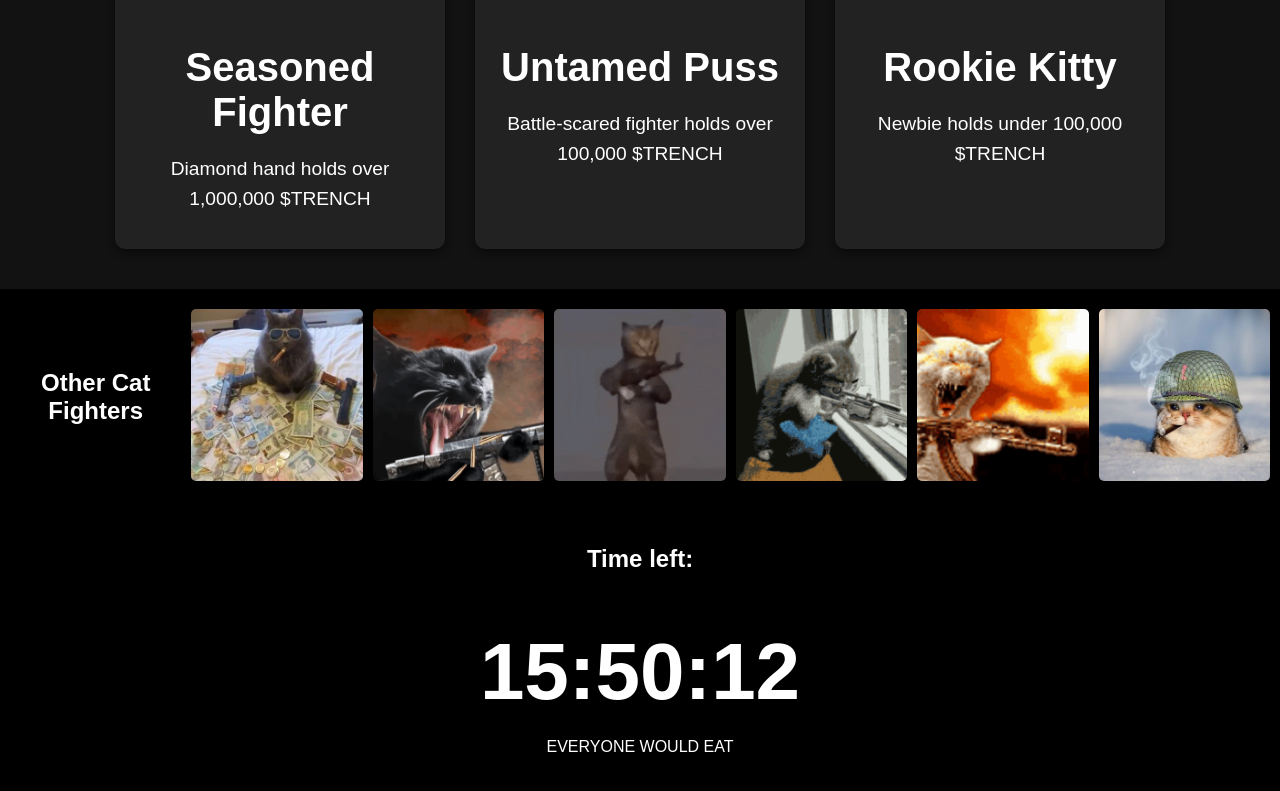
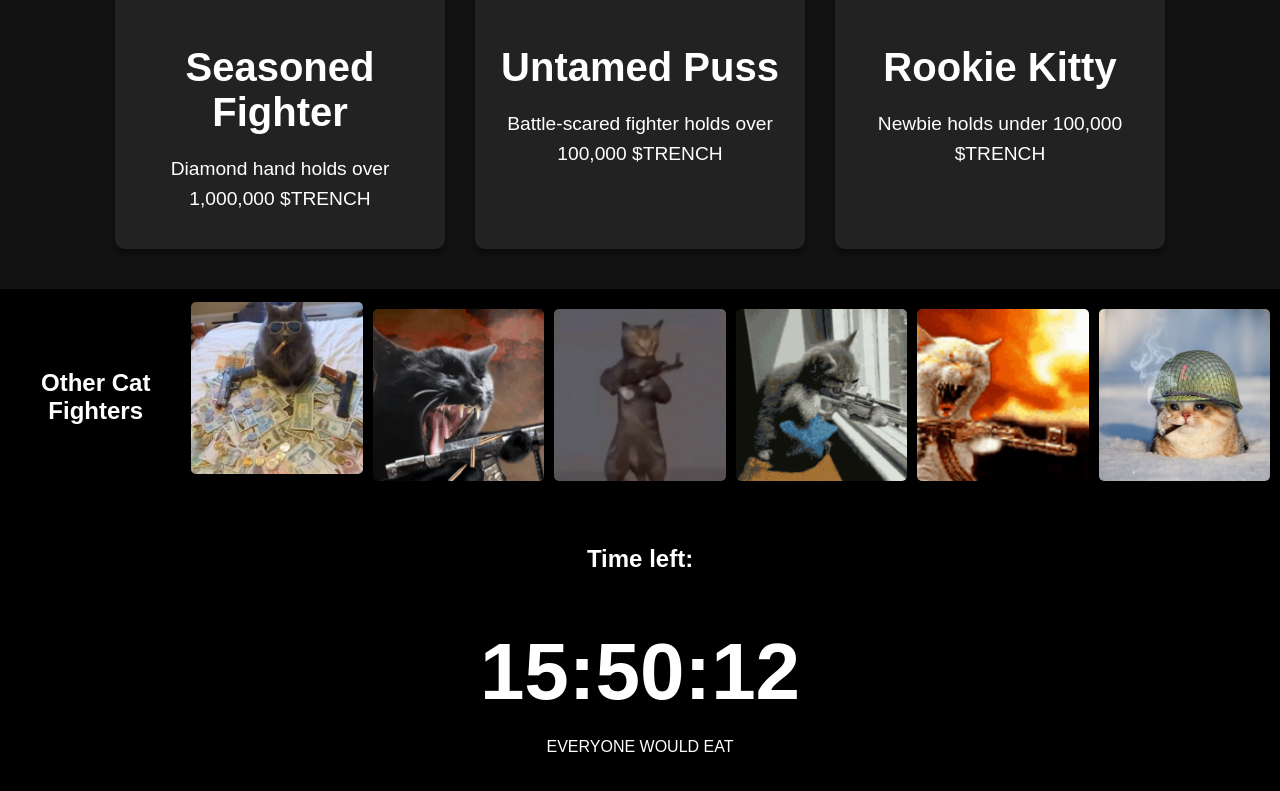
Before and after one commit to maz1mlovessnakes/hypertrenches, a website: page index.html in a window 1280 px wide. In both pictures the pointer is over the picture 277 px from the left and 2171 px from the top of the page. Shown: the part 1776-2567 px from the top of the page. Drawn offline with Linux system fonts and the light colour scheme; a web font is replaced by a local one.

Commit message:
Update index.html

```diff
--- a/index.html
+++ b/index.html
@@ -149,6 +149,11 @@
         .photo-album img {
             width: 100%;
             border-radius: 5px;
+        }
+
+        .photo-album img:hover {
+            transform: translateY(-7px);
+            box-shadow: 0 8px 16px rgba(0, 0, 0, 0.7);
         }
 
         .countdown {
```
